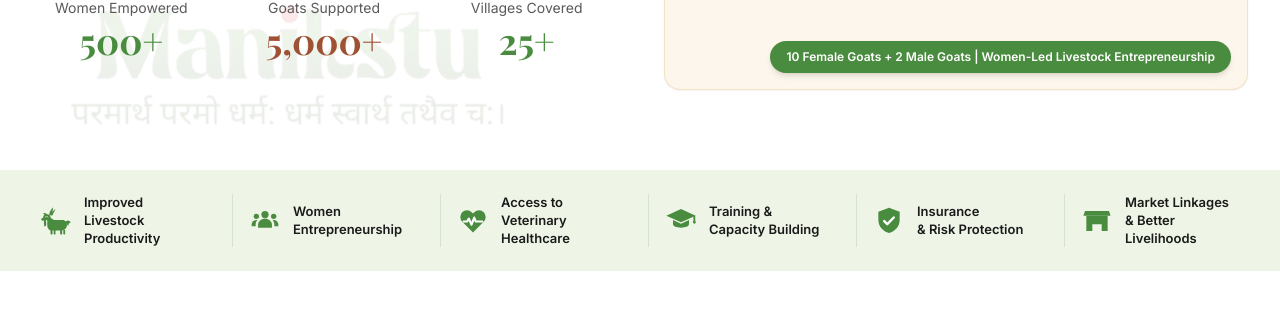
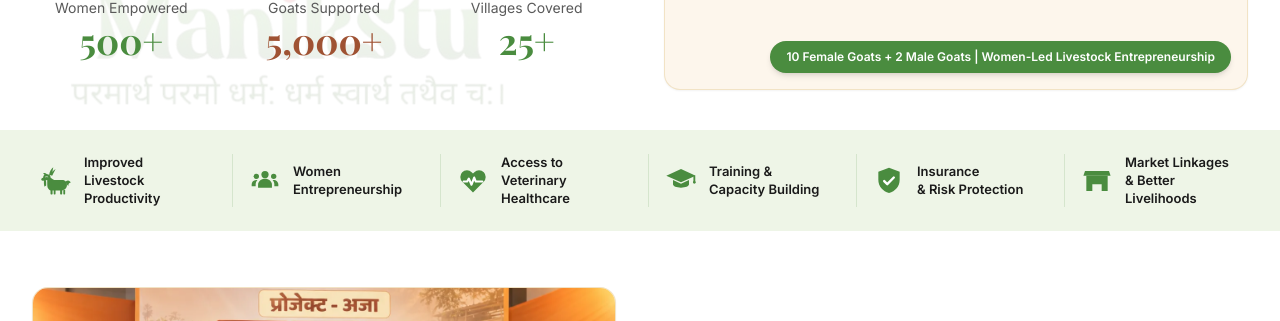
Before and after one commit to manikstu-tech/manikstu-tech, a Next.js app in the folder frontend/: page /en in a window 1280 px wide. Shown: the part 2420-2741 px from the top of the page. Built offline with nearby package versions, Linux system fonts and the light colour scheme; no server answers; a web font is replaced by a local one.

Commit message:
Tighten gap above benefits strip
Co-Authored-By: Claude Opus 5 <noreply@anthropic.com>

```diff
--- a/frontend/src/app/[locale]/page.tsx
+++ b/frontend/src/app/[locale]/page.tsx
@@ -708,7 +708,7 @@ export default async function HomePage({ params }: { params: Promise<{ locale: s
 
           {/* Benefits strip — full-bleed light-green band, pushed down so the watermark above stays visible */}
           {/* Mobile: items rendered twice and slid left by 50% for a seamless auto-scroll loop */}
-          <div className="relative mx-[calc(50%-50vw)] mt-16 overflow-hidden bg-[#EEF5E7] py-6 sm:mt-20 sm:px-6 motion-reduce:overflow-x-auto">
+          <div className="relative mx-[calc(50%-50vw)] mt-8 overflow-hidden bg-[#EEF5E7] py-6 sm:mt-10 sm:px-6 motion-reduce:overflow-x-auto">
             <div className="flex w-max animate-[benefits-marquee_30s_linear_infinite] motion-reduce:animate-none sm:grid sm:w-auto sm:animate-none sm:grid-cols-3 sm:gap-4 sm:gap-y-6 md:grid-cols-6">
               {[0, 1].flatMap((copy) => [
                 { Icon: GoatSolidIcon, l1: "Improved", l2: "Livestock Productivity" },
```
